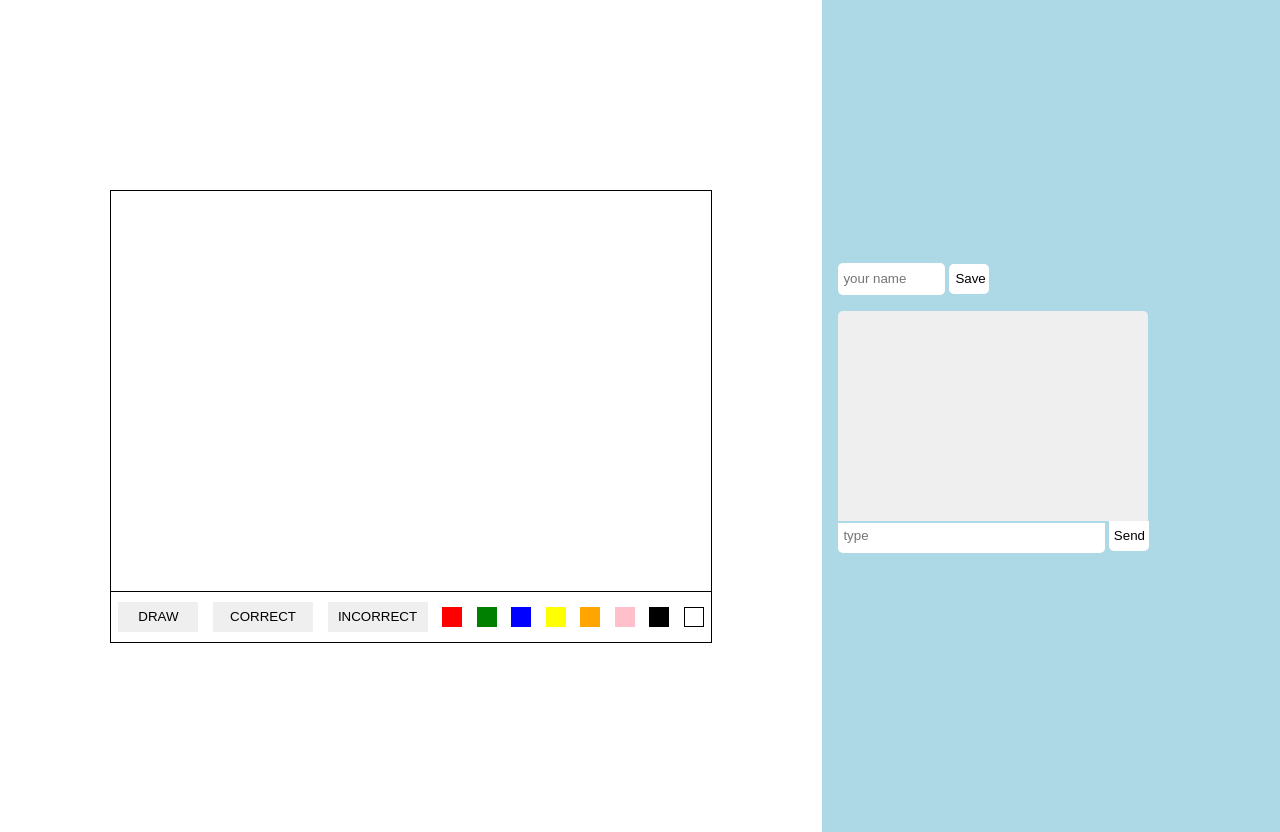
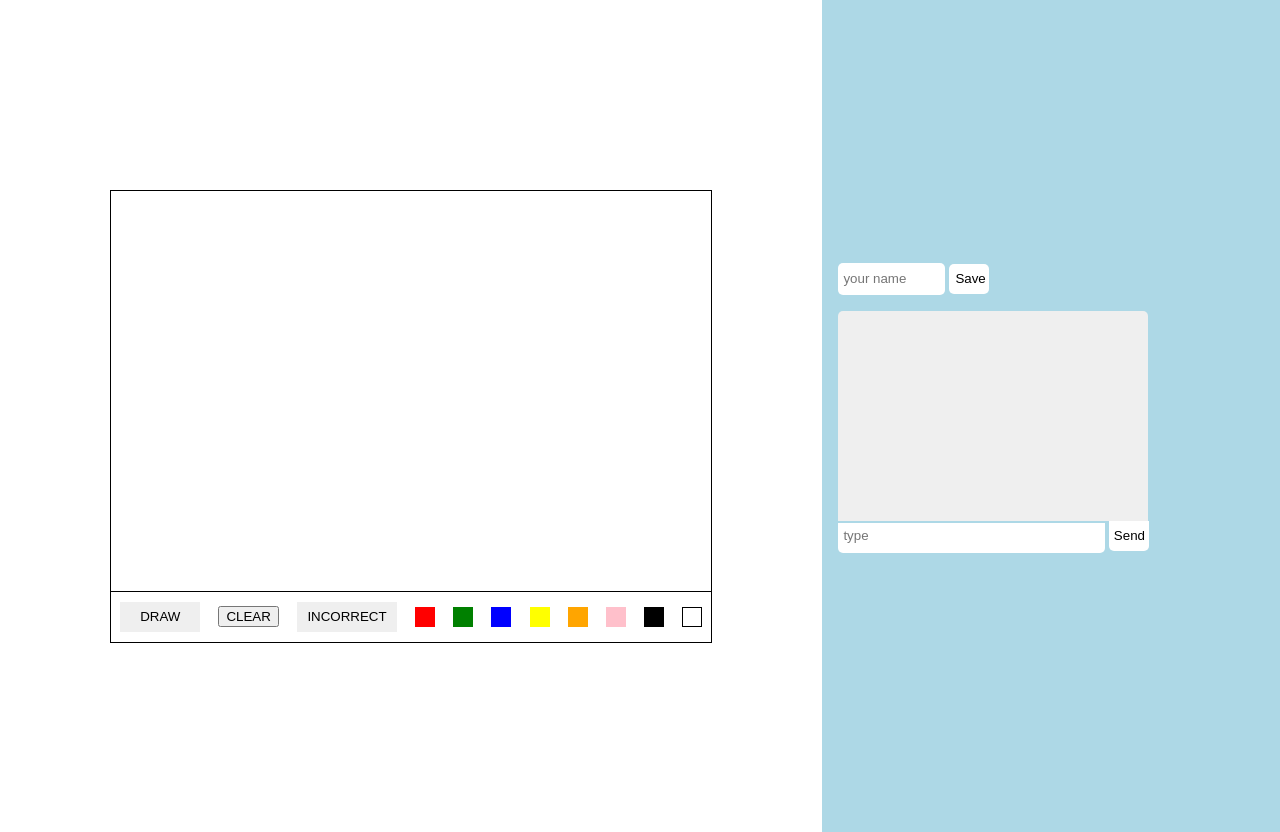
Before and after one commit to aminalundin/websocket-canvas-pictionary, a website: page public/index.html in a window 1280 px wide. Drawn offline with Linux system fonts and the light colour scheme.

Commit message:
added clear button and event listener to clear canvas from drawings

```diff
--- a/public/app.js
+++ b/public/app.js
@@ -14,6 +14,7 @@ const orange = document.getElementById("orange");
 const pink = document.getElementById("pink");
 const black = document.getElementById("black");
 const white = document.getElementById("white");
+const clear = document.getElementById("clear")
 
 
 // websocket
@@ -117,6 +118,10 @@ white.addEventListener("click", function (event) {
 });
 
 
+clear.addEventListener("click", function () {
+    ctx.clearRect(0,0, canvas.width, canvas.height);
+})
+
 // user form
 userForm.addEventListener("submit", (e) => {
     e.preventDefault();
--- a/public/index.html
+++ b/public/index.html
@@ -16,7 +16,7 @@
         <div class="tools">
 
             <button class="draw" id="draw">DRAW</button>
-            <button class="correct" id="correct">CORRECT</button>
+            <button class="clear" id="clear">CLEAR</button>
             <button class="incorrect" id="incorrect">INCORRECT</button>
             <button class="red" id="red"></button>
             <button class="green" id="green"></button>
```
